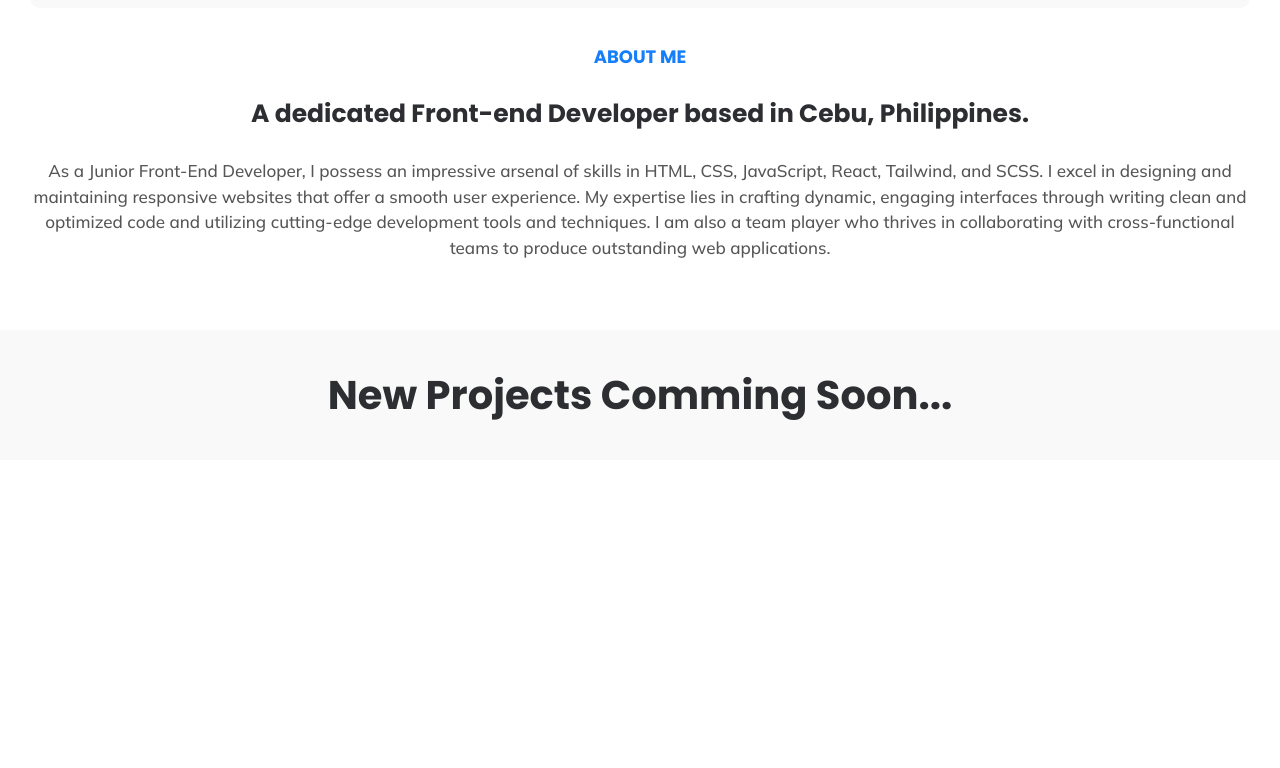
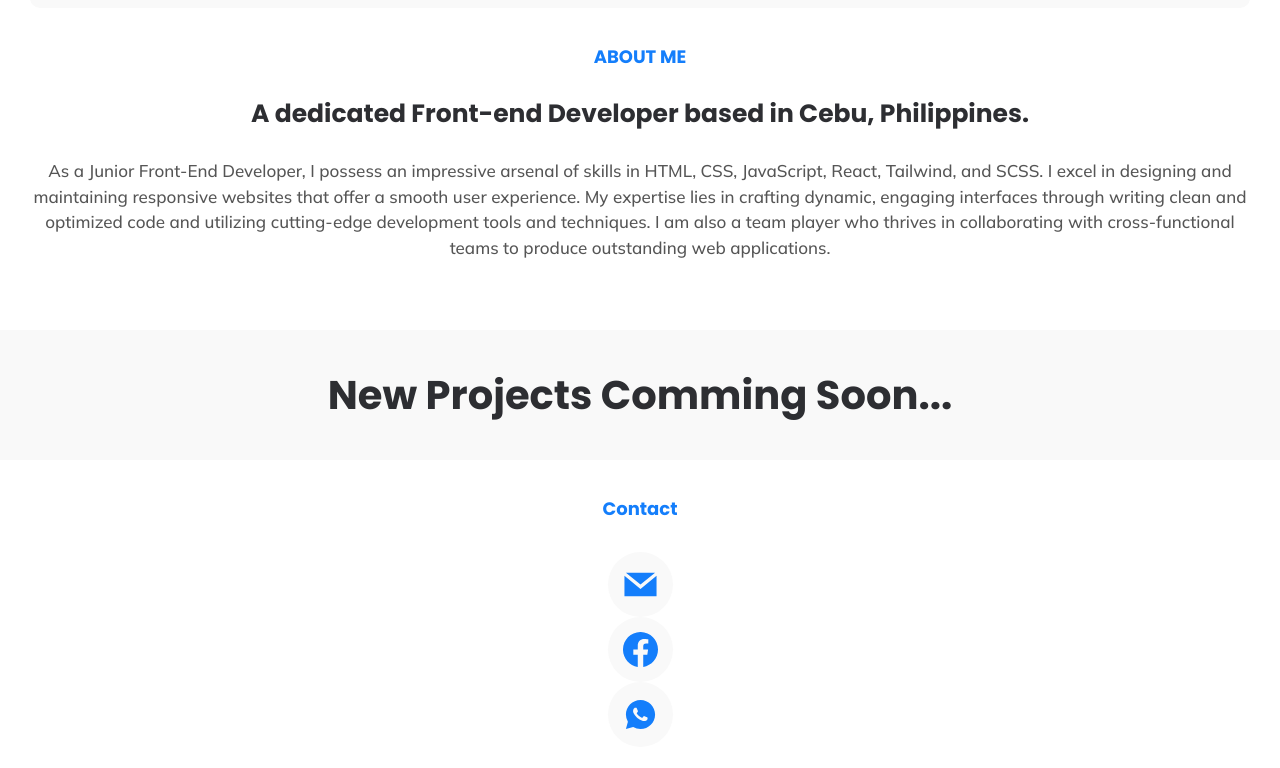
Before and after one commit to dranyam2022/maynard_escalante_portfolio, a React (Vite) app: page / in a window 1280 px wide. Shown: the part 1524-2292 px from the top of the page. Before the commit the page ends 1984 px from the top, so only its background shows below. Built offline with nearby package versions, Linux system fonts and the light colour scheme.

Commit message:
done with contact section layout

```diff
--- a/src/App.tsx
+++ b/src/App.tsx
@@ -1,5 +1,6 @@
 import "./App.css";
 import About from "./components/about/About";
+import { Contact } from "./components/contact/Contact";
 import Home from "./components/home/Home";
 import Navbar from "./components/navbar/Navbar";
 import { Projects } from "./components/projects/Projects";
@@ -11,6 +12,7 @@ function App() {
       <Home />
       <About />
       <Projects />
+      <Contact />
     </>
   );
 }
--- a/src/components/contact/Contact.module.css
+++ b/src/components/contact/Contact.module.css
@@ -0,0 +1,31 @@
+.container {
+  display: flex;
+  flex-direction: column;
+  justify-content: center;
+  align-items: center;
+  background-color: var(--bg-light-white);
+  padding: 35px 30px;
+  gap: 30px;
+}
+
+.container h3 {
+  font-size: 18px;
+  font-weight: bold;
+  color: var(--light-accent);
+}
+.contacts {
+  display: flex;
+  flex-direction: column;
+  justify-content: center;
+  align-items: center;
+  list-style: none;
+}
+
+.contact {
+  background-color: var(--bg-light-grey);
+  font-size: 35px;
+  border-radius: 50%;
+  padding: 15px;
+  color: var(--light-accent);
+  cursor: pointer;
+}
--- a/src/components/contact/Contact.tsx
+++ b/src/components/contact/Contact.tsx
@@ -0,0 +1,23 @@
+import styles from "./Contact.module.css";
+import { GrMail } from "react-icons/gr";
+import { BsFacebook } from "react-icons/bs";
+import { RiWhatsappFill } from "react-icons/ri";
+
+export const Contact = () => {
+  return (
+    <section className={styles.container}>
+      <h3>Contact</h3>
+      <ul className={styles.contacts}>
+        <li className={styles.contact}>
+          <GrMail />
+        </li>
+        <li className={styles.contact}>
+          <BsFacebook />
+        </li>
+        <li className={styles.contact}>
+          <RiWhatsappFill />
+        </li>
+      </ul>
+    </section>
+  );
+};
```
